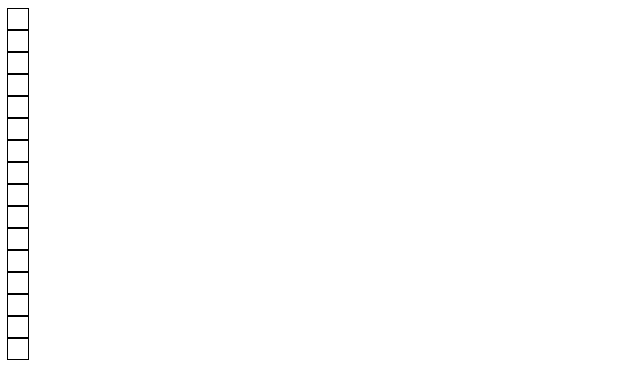
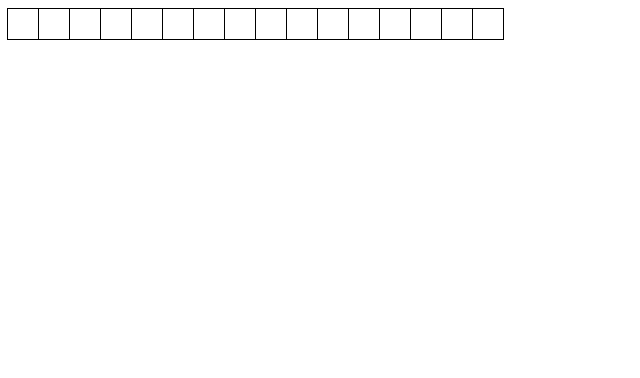
Before and after one commit to bubblegum-pop/etch-a-sketch, a plain HTML site: page index.html in a window 1280 px wide. Shown: the whole page, without its empty margins (0-640 px from the left). Drawn offline with Linux system fonts and the light colour scheme.

Commit message:
Change size of squares from 20x20 to 30x30

```diff
--- a/style.css
+++ b/style.css
@@ -1,5 +1,12 @@
+.container,
+.row {
+  display: flex;
+}
+
 .square {
   border: 1px solid black;
-  height: 20px;
-  width: 20px;
+  height: 30px;
+  width: 30px;
+  padding: 0;
+  margin: 0;
 }
```
